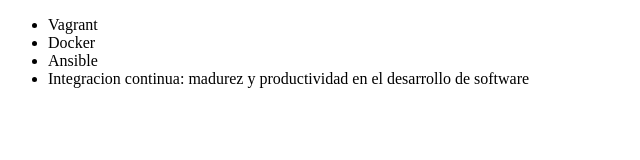
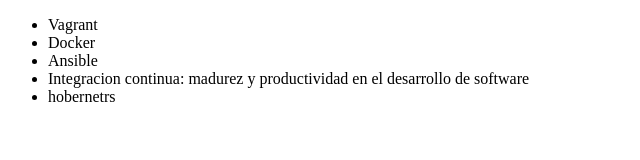
Before and after one commit to TomasLoha/alura-git, a plain HTML site: page index.html in a window 1280 px wide. Shown: the full height of the page, 0-640 px from the left. Drawn offline with Linux system fonts and the light colour scheme.

Commit message:
Agrego un curso

```diff
--- a/index.html
+++ b/index.html
@@ -10,6 +10,7 @@
          <li> Docker </li>
          <li> Ansible </li>
          <li> Integracion continua: madurez y productividad en el desarrollo de software</li>
+         <li> hobernetrs</li>
      </ul>
 </body>
 </html>
```
